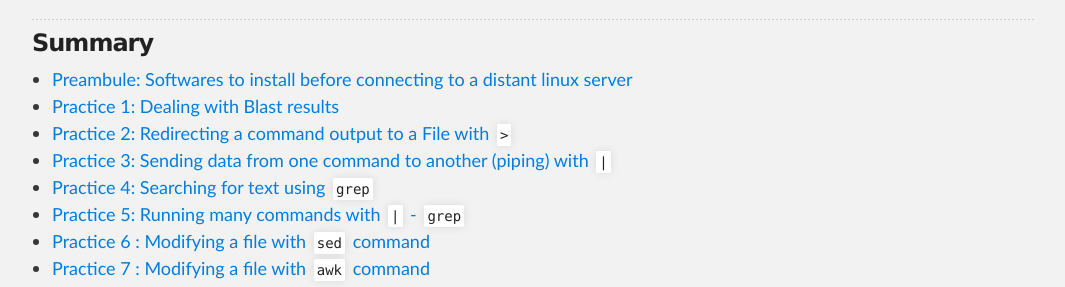
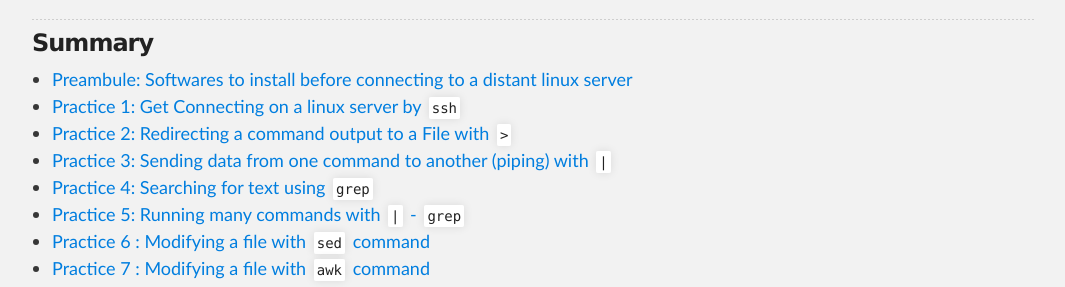
Before and after one commit to SouthGreenPlatform/trainings, a Jekyll site: the page built from _pages/linux/linuxPracticeJedi.md, in a window 1280 px wide and 900 px high, scrolled down 352 px. Shown: the part 165-452 px from the top of the window, without its empty margins (106-1171 px from the left). Built offline with Jekyll 4.4.1, drawn with Linux system fonts in a browser that asks for light colours; nearby versions of some CDN libraries.

Commit message:
Update linuxPracticeJedi.md

```diff
--- a/_pages/linux/linuxPracticeJedi.md
+++ b/_pages/linux/linuxPracticeJedi.md
@@ -20,7 +20,7 @@ description: Advanced Linux Practice page
 
 <!-- TOC depthFrom:2 depthTo:2 withLinks:1 updateOnSave:1 orderedList:0 -->
 * [Preambule: Softwares to install before connecting to a distant linux server ](#preambule)
-* [Practice 1: Dealing with Blast results](#practice-1)
+* [Practice 1: Get Connecting on a linux server by `ssh`](#practice-1)
 * [Practice 2: Redirecting a command output to a File with `>`](#practice-2)
 * [Practice 3: Sending data from one command to another (piping) with `|`](#practice-3)
 * [Practice 4: Searching for text using `grep`](#practice-4)
```
